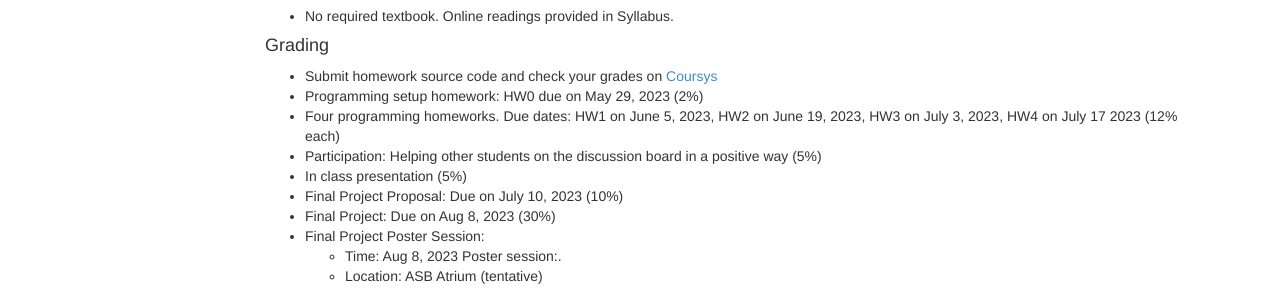
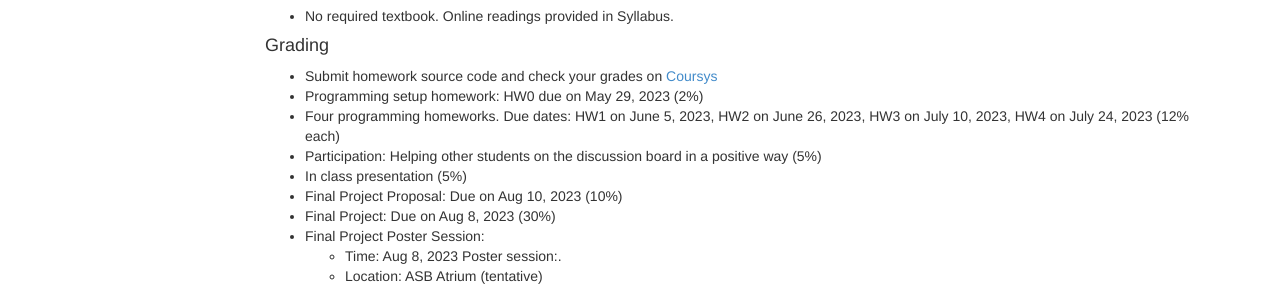
Before and after one commit to anoopsarkar/advanced-nlp-class, a Jekyll site: the page built from index.md, in a window 1280 px wide and 900 px high, scrolled down 726 px. Shown: the part 483-783 px from the top of the window. Built offline with Jekyll 4.4.1, drawn with Linux system fonts in a browser that asks for light colours; nearby versions of some CDN libraries.

Commit message:
change hw2 dates

```diff
--- a/_config.yml
+++ b/_config.yml
@@ -22,17 +22,17 @@ hwdates:
     startdate: "May 23, 2023"
     deadline: "June 5, 2023"
   - hw: "2"
-    startdate: "June 5, 2023"
-    deadline: "June 19, 2023"
+    startdate: "June 12, 2023"
+    deadline: "June 26, 2023"
   - hw: "3"
-    startdate: "June 19, 2023"
-    deadline: "July 3, 2023"
+    startdate: "June 26, 2023"
+    deadline: "July 10, 2023"
   - hw: "4"
-    startdate: "July 3, 2023"
-    deadline: "July 17 2023"
+    startdate: "July 10, 2023"
+    deadline: "July 24, 2023"
   - hw: "project"
-    startdate: "July 10, 2023"
+    startdate: "June 26, 2023"
     deadline: "Aug 8, 2023"
     time: "Poster session:"
     location: "ASB Atrium (tentative)"
-    proposal: "July 10, 2023"
+    proposal: "Aug 10, 2023"
```
